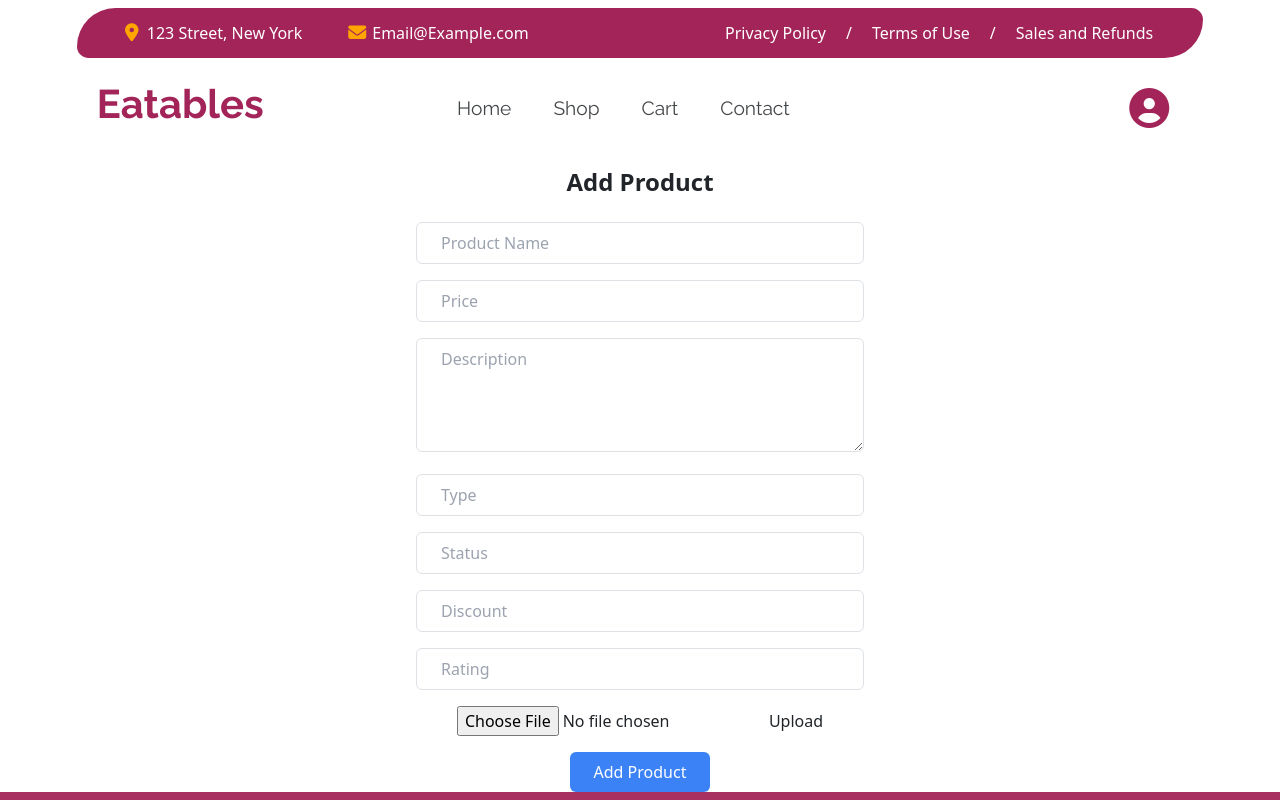
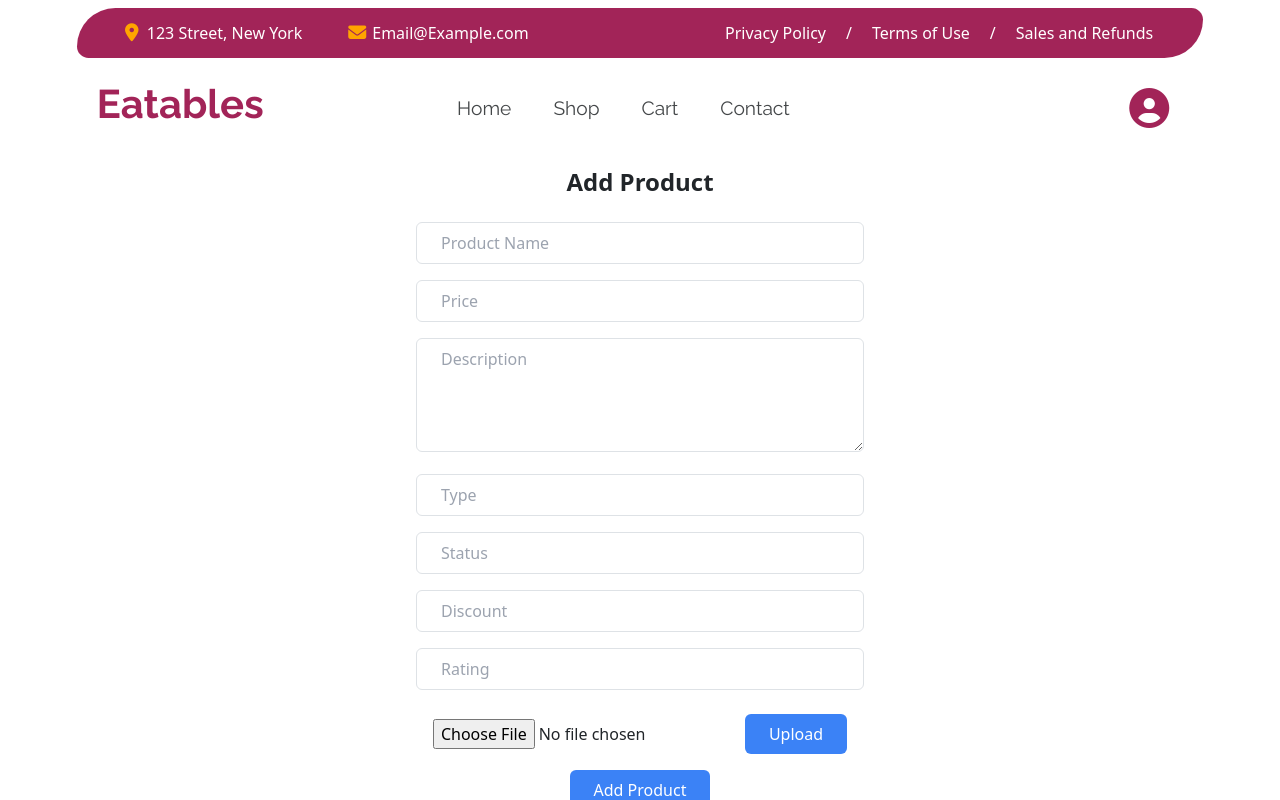
Before and after one commit to RahulJangra79/eatables, a React (Create React App) app: page /productform in a window 1280 px wide. Shown: the top 800 px of the page. Built offline with nearby package versions, Linux system fonts and the light colour scheme.

Commit message:
port changes

```diff
--- a/src/components/ManageProducts.js
+++ b/src/components/ManageProducts.js
@@ -9,7 +9,7 @@ const ManageProducts = () => {
 
   useEffect(() => {
     axios
-      .get("http://localhost:5000/products")
+      .get("http://localhost:2000/products")
       .then((response) => {
         console.log("response Data =>", response?.data?.products);
         setData(response?.data?.products);
@@ -25,7 +25,7 @@ const ManageProducts = () => {
 
   const handleUpdate = (item) => {
     axios
-      .put(`http://localhost:5000/products/${item._id}`, item)
+      .put(`http://localhost:2000/products/${item._id}`, item)
       .then((response) => {
         console.log("Data Updated Successfully!");
         // ********
@@ -51,7 +51,7 @@ const ManageProducts = () => {
 
   async function deleteUser(id) {
     console.log("id=>", id)
-    let result = await fetch("http://localhost:5000/products/" + id, {
+    let result = await fetch("http://localhost:2000/products/" + id, {
       method: 'DELETE'
     });
     result = await result.json();
--- a/src/components/Our_products.js
+++ b/src/components/Our_products.js
@@ -54,7 +54,7 @@ const Our_products = () => {
 
   useEffect(() => {
     axios
-      .get("http://localhost:5000/products")
+      .get("http://localhost:2000/products")
       .then((response) => {
         console.log("responseData=>", response.data.products);
         setProductData(response.data.products);
--- a/src/components/ProductForm.js
+++ b/src/components/ProductForm.js
@@ -1,4 +1,3 @@
-
 import React, { useState } from 'react';
 import axios from 'axios';
 import Swal from 'sweetalert2';
@@ -23,13 +22,21 @@ const ProductForm = () => {
    };
 
    const handleUpload = async () => {
+      if (!image) {
+         return Swal.fire({
+            icon: 'error',
+            title: 'Error',
+            text: 'Please select an image to upload',
+         });
+      }
+
       try {
          const formData = new FormData();
          formData.append('file', image);
-         formData.append('upload_preset', 'y65idw6m');
+         formData.append('upload_preset', 'mynxgqgw');
 
          const response = await axios.post(
-            'https://api.cloudinary.com/v1_1/ds4sj7qfj/image/upload',
+            'https://api.cloudinary.com/v1_1/dmjuvhepw/image/upload',
             formData
          );
 
@@ -37,9 +44,13 @@ const ProductForm = () => {
          setImageUrl(response.data.secure_url); // Save the image URL to state
       } catch (error) {
          console.error('Error uploading image:', error);
+         Swal.fire({
+            icon: 'error',
+            title: 'Error',
+            text: 'Image upload failed. Please try again.',
+         });
       }
    };
-
 
    const handleChange = (e) => {
       const { name, value } = e.target;
@@ -50,7 +61,6 @@ const ProductForm = () => {
       e.preventDefault();
       try {
          if (!imageUrl) {
-              // If image has not been uploaded, return
             return Swal.fire({
                icon: 'error',
                title: 'Error',
@@ -60,7 +70,7 @@ const ProductForm = () => {
 
          const productData = { ...formData, image_URL: imageUrl }; // Include image URL in formData
 
-          const response = await axios.post('http://localhost:5000/products', productData);
+         const response = await axios.post('http://localhost:2000/products', productData);
          console.log(response.data);
 
          setFormData({
@@ -74,6 +84,7 @@ const ProductForm = () => {
             rating: ''
          });
 
+         setImage(null);
          setImageUrl(''); // Clear image URL after submission
 
          Swal.fire({
@@ -83,10 +94,13 @@ const ProductForm = () => {
          });
       } catch (error) {
          console.error('Error submitting form:', error);
+         Swal.fire({
+            icon: 'error',
+            title: 'Error',
+            text: 'Failed to add product. Please try again.',
+         });
       }
-
    };
-
 
    return (
       <div className="max-w-md mx-auto">
@@ -110,17 +124,18 @@ const ProductForm = () => {
             <div>
                <input type="number" id="discount" name="discount" value={formData.discount} onChange={handleChange} placeholder="Discount" className="w-full px-4 py-2 border rounded-md focus:outline-none focus:border-blue-500" />
             </div>
-
             <div>
                <input type="text" id="rating" name="rating" value={formData.rating} onChange={handleChange} placeholder="Rating" className="w-full px-4 py-2 border rounded-md focus:outline-none focus:border-blue-500" />
             </div>
             <div>
                <input type="file" accept="image/*" onChange={handleImageChange} />
-               <button onClick={handleUpload}>Upload</button>
+               <button type="button" onClick={handleUpload} disabled={!image} className="bg-blue-500 text-white px-6 py-2 rounded-md hover:bg-blue-600 mt-2">
+                  Upload
+               </button>
+               {imageUrl && <img src={imageUrl} alt="Uploaded" className="mt-2" width="100" />}
             </div>
-
             <div>
-               <button type="submit"  className="bg-blue-500 text-white px-6 py-2 rounded-md hover:bg-blue-600">Add Product</button>
+               <button type="submit" className="bg-blue-500 text-white px-6 py-2 rounded-md hover:bg-blue-600">Add Product</button>
             </div>
          </form>
       </div>
```
Lines whose indentation alone changed are shown as unchanged.
